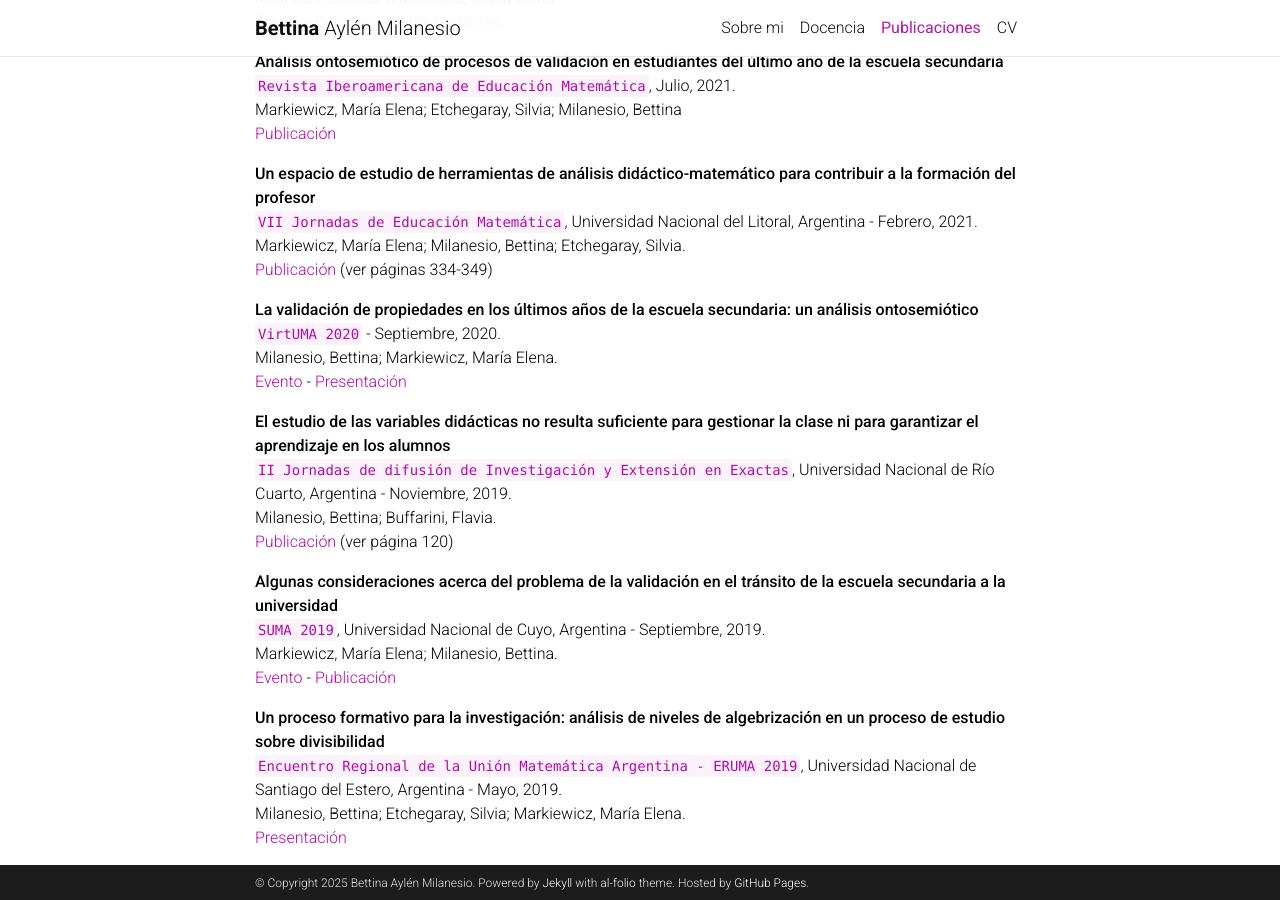
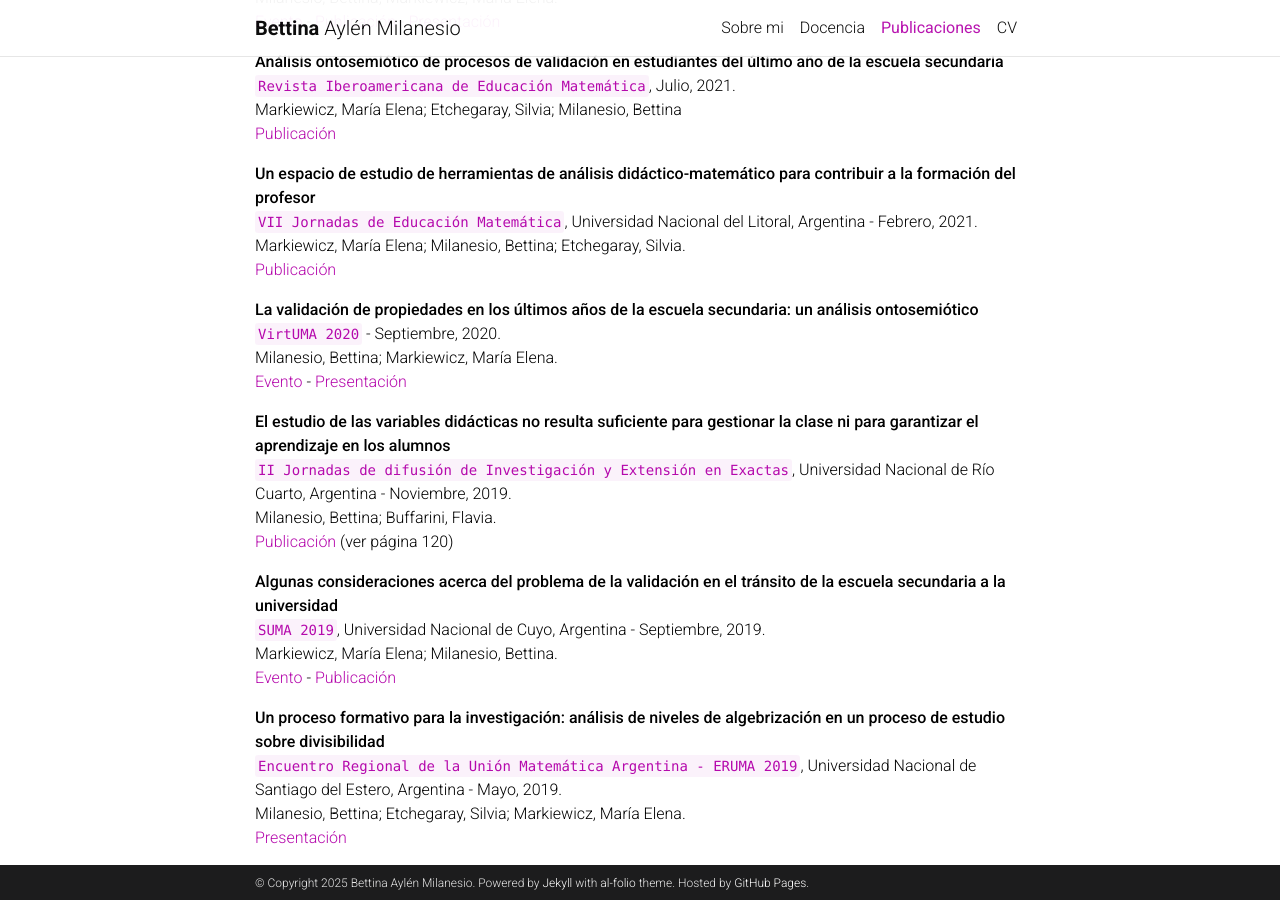
Before and after one commit to bmilanesio/bmilanesio.github.io, a Jekyll site: the page built from _pages/presentations.md, in a window 1280 px wide and 900 px high, scrolled down 1651 px. Built offline with Jekyll 4.4.1, drawn with Linux system fonts in a browser that asks for light colours; comment, search, counter and statistics services are not loaded; a style sheet for code colours, icons or effects is not loaded.

Commit message:
actualizando cv

```diff
--- a/_pages/presentations.md
+++ b/_pages/presentations.md
@@ -87,7 +87,7 @@
 **Un espacio de estudio de herramientas de análisis didáctico-matemático para contribuir a la formación del profesor**\
 `VII Jornadas de Educación Matemática`, Universidad Nacional del Litoral, Argentina - Febrero, 2021.\
 Markiewicz, María Elena; Milanesio, Bettina; Etchegaray, Silvia.\
-[Publicación](https://www.fhuc.unl.edu.ar/institucional/wp-content/uploads/sites/3/2018/08/Ebook-Actas-Jornadas-Matem%C3%A1tica-2021.pdf) (ver páginas 334-349)
+[Publicación](https://www.fhuc.unl.edu.ar/institucional/wp-content/uploads/sites/3/2018/08/Ebook-Actas-Jornadas-Matem%C3%A1tica-2021.pdf#page=336)
 
 **La validación de propiedades en los últimos años de la escuela secundaria: un análisis ontosemiótico**\
 `VirtUMA 2020` - Septiembre, 2020.\
```
